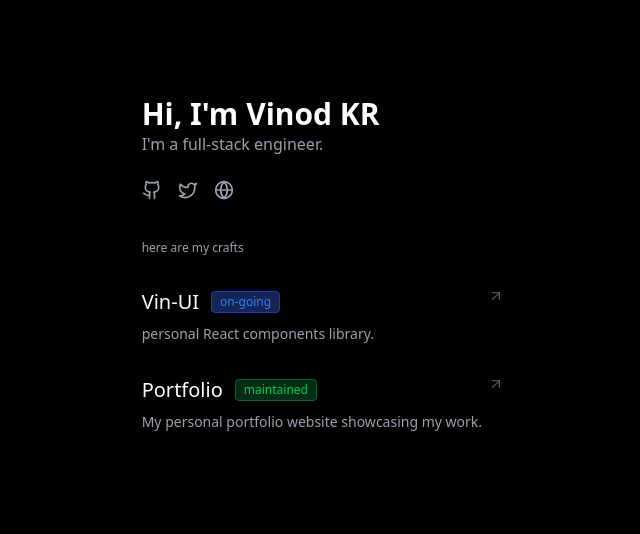
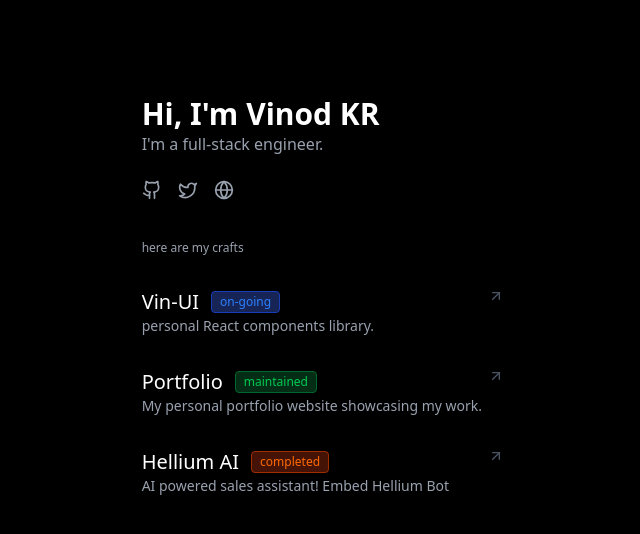
Before and after one commit to vin-dKR/vin-builds, a Next.js app: page / in a window 1280 px wide. Shown: the top 534 px of the page, without its empty margins (317-957 px from the left). Built offline with nearby package versions, Linux system fonts and the light colour scheme.

Commit message:
new project update

```diff
--- a/app/page.tsx
+++ b/app/page.tsx
@@ -42,6 +42,13 @@ export default function Home() {
                             description="My personal portfolio website showcasing my work."
                             href="https://portfolio-vinokr.vercel.app"
                         />
+                        <ProjectCard
+                            title="Hellium AI"
+                            status="completed"
+                            statusColor="orange"
+                            description="AI powered sales assistant! Embed Hellium Bot"
+                            href="https://hellium.vercel.app/"
+                        />
                     </div>
                 </BlurFade>
             </div>
--- a/components/blocks/ProjectCard.tsx
+++ b/components/blocks/ProjectCard.tsx
@@ -6,6 +6,8 @@ import { ArrowUpRight } from "lucide-react"
 export default function ProjectCard({ title, status, statusColor, description, href }: ProjectCardProps) {
     const getStatusClass = () => {
         switch (statusColor) {
+            case "orange":
+                return "bg-orange-950 text-orange-500 border-orange-800"
             case "green":
                 return "bg-green-950 text-green-500 border-green-800"
             case "blue":
@@ -21,7 +23,7 @@ export default function ProjectCard({ title, status, statusColor, description, h
         <div className="group">
             <Link href={href} target="_blank" className="flex items-start justify-between group-hover:opacity-80 transition-opacity">
                 <div>
-                    <div className="flex items-center gap-3 mb-2">
+                    <div className="flex items-center gap-3">
                         <h2 className="text-sm md:text-xl font-medium">{title}</h2>
                         <Badge variant="outline" className={`text-xs px-2 py-0.5 rounded border ${getStatusClass()}`}>
                             {status}
--- a/types/index.d.ts
+++ b/types/index.d.ts
@@ -1,10 +1,10 @@
-export {}
+export { }
 
 declare global {
     interface ProjectCardProps {
         title: string
         status: string
-        statusColor: "green" | "blue" | "gray" | "amber"
+        statusColor: "green" | "blue" | "gray" | "amber" | "orange"
         description: string
         href: string
     }
```
